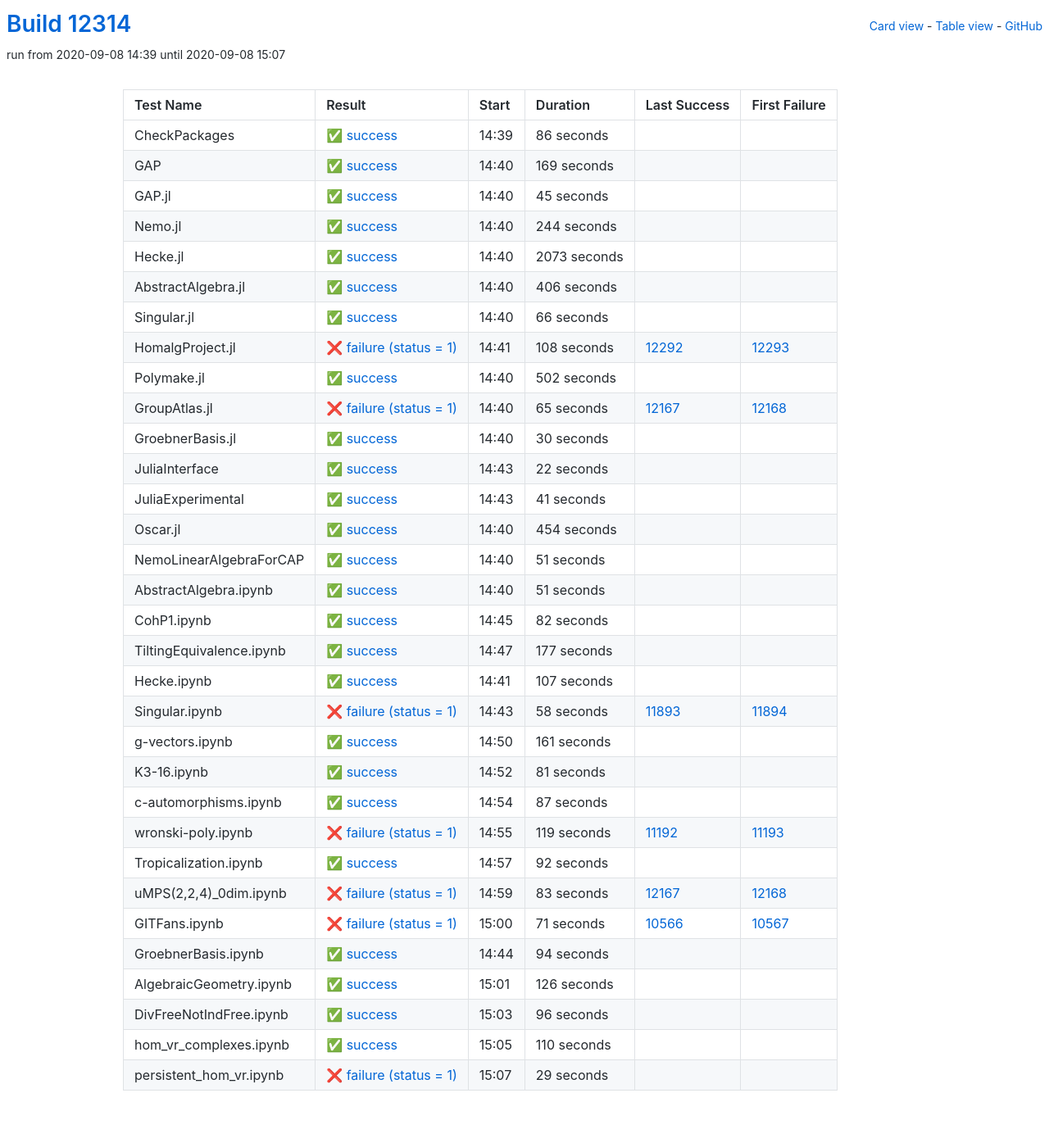
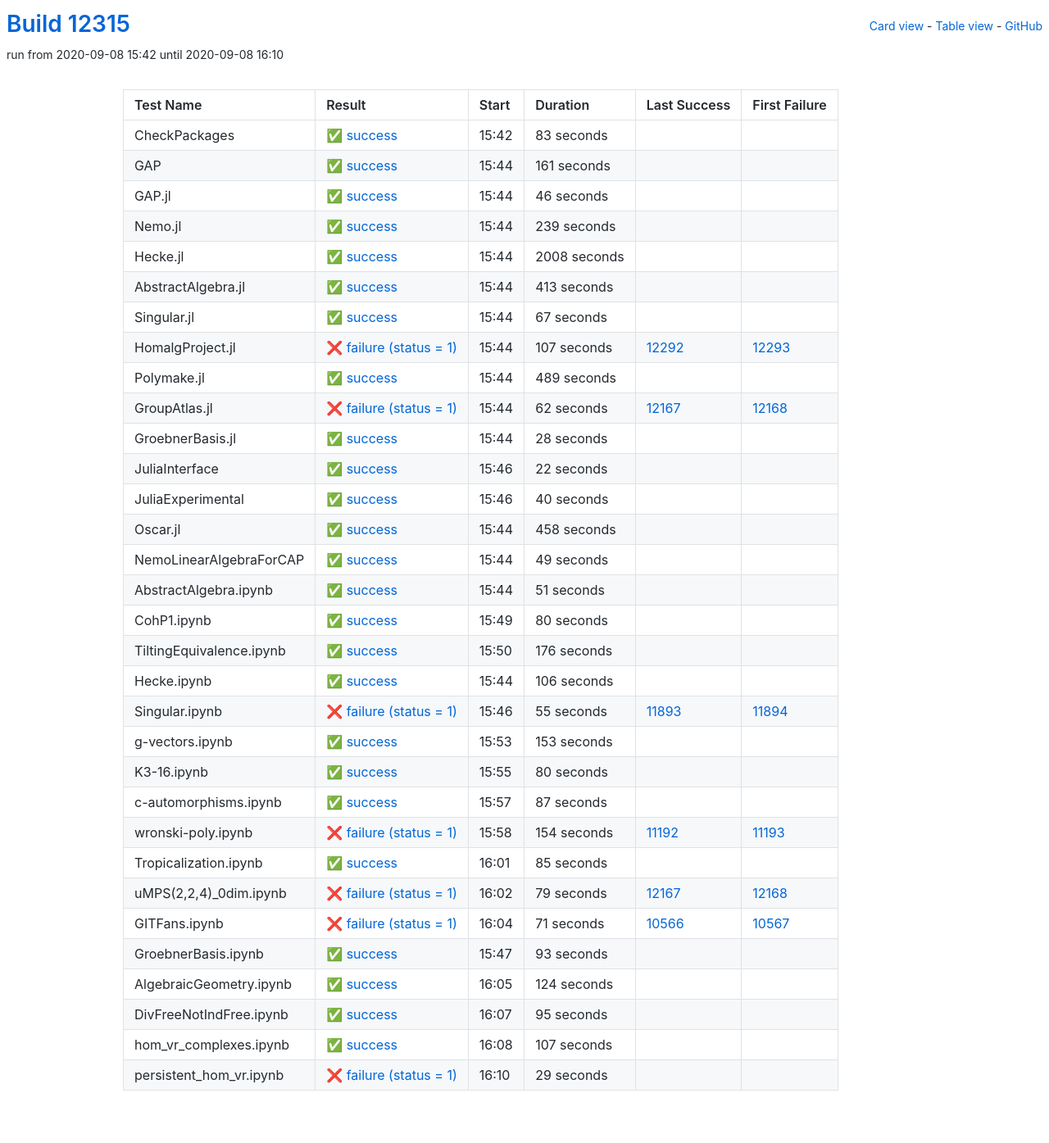
Before and after one commit to oscar-system/oscar-ci-status, a Jekyll site: the page built from table.html, in a window 1280 px wide. Shown: the whole page at 82% size. Built offline with Jekyll 4.4.1, drawn with Linux system fonts in a browser that asks for light colours.

Commit message:
Build #12315

```diff
--- a/_data/ci.yml
+++ b/_data/ci.yml
@@ -1,6 +1,6 @@
 ---
-build: 12314
-build_url: https://oscarci.mathematik.uni-kl.de/job/oscar/12314/
+build: 12315
+build_url: https://oscarci.mathematik.uni-kl.de/job/oscar/12315/
 job: oscar
 organization: oscar-system
 repo: oscar-ci-status
@@ -8,140 +8,140 @@
 tests:
 - name: CheckPackages
   id: checkpackages
-  log: https://oscarci.mathematik.uni-kl.de/job/oscar/12314/artifact/logs/build-12314/CheckPackages.log
-  start: 2020-09-08 14:39
+  log: https://oscarci.mathematik.uni-kl.de/job/oscar/12315/artifact/logs/build-12315/CheckPackages.log
+  start: 2020-09-08 15:42
   success: true
   exitcode: 0
   status: success
-  duration: 86
+  duration: 83
   last_success: false
   last_success_url:
   first_failure: false
   first_failure_url:
 - name: GAP
   id: gap
-  log: https://oscarci.mathematik.uni-kl.de/job/oscar/12314/artifact/logs/build-12314/GAP.log
-  start: 2020-09-08 14:40
+  log: https://oscarci.mathematik.uni-kl.de/job/oscar/12315/artifact/logs/build-12315/GAP.log
+  start: 2020-09-08 15:44
   success: true
   exitcode: 0
   status: success
-  duration: 169
+  duration: 161
   last_success: false
   last_success_url:
   first_failure: false
   first_failure_url:
 - name: GAP.jl
   id: gap-jl
-  log: https://oscarci.mathematik.uni-kl.de/job/oscar/12314/artifact/logs/build-12314/GAP.jl.log
-  start: 2020-09-08 14:40
+  log: https://oscarci.mathematik.uni-kl.de/job/oscar/12315/artifact/logs/build-12315/GAP.jl.log
+  start: 2020-09-08 15:44
   success: true
   exitcode: 0
   status: success
-  duration: 45
+  duration: 46
   last_success: false
   last_success_url:
   first_failure: false
   first_failure_url:
 - name: Nemo.jl
   id: nemo-jl
-  log: https://oscarci.mathematik.uni-kl.de/job/oscar/12314/artifact/logs/build-12314/Nemo.jl.log
-  start: 2020-09-08 14:40
+  log: https://oscarci.mathematik.uni-kl.de/job/oscar/12315/artifact/logs/build-12315/Nemo.jl.log
+  start: 2020-09-08 15:44
   success: true
   exitcode: 0
   status: success
-  duration: 244
+  duration: 239
   last_success: false
   last_success_url:
   first_failure: false
   first_failure_url:
 - name: Hecke.jl
   id: hecke-jl
-  log: https://oscarci.mathematik.uni-kl.de/job/oscar/12314/artifact/logs/build-12314/Hecke.jl.log
-  start: 2020-09-08 14:40
+  log: https://oscarci.mathematik.uni-kl.de/job/oscar/12315/artifact/logs/build-12315/Hecke.jl.log
+  start: 2020-09-08 15:44
   success: true
   exitcode: 0
   status: success
-  duration: 2073
+  duration: 2008
   last_success: false
   last_success_url:
   first_failure: false
   first_failure_url:
 - name: AbstractAlgebra.jl
   id: abstractalgebra-jl
-  log: https://oscarci.mathematik.uni-kl.de/job/oscar/12314/artifact/logs/build-12314/AbstractAlgebra.jl.log
-  start: 2020-09-08 14:40
+  log: https://oscarci.mathematik.uni-kl.de/job/oscar/12315/artifact/logs/build-12315/AbstractAlgebra.jl.log
+  start: 2020-09-08 15:44
   success: true
   exitcode: 0
   status: success
-  duration: 406
+  duration: 413
   last_success: false
   last_success_url:
   first_failure: false
   first_failure_url:
 - name: Singular.jl
   id: singular-jl
-  log: https://oscarci.mathematik.uni-kl.de/job/oscar/12314/artifact/logs/build-12314/Singular.jl.log
-  start: 2020-09-08 14:40
+  log: https://oscarci.mathematik.uni-kl.de/job/oscar/12315/artifact/logs/build-12315/Singular.jl.log
+  start: 2020-09-08 15:44
   success: true
   exitcode: 0
   status: success
-  duration: 66
+  duration: 67
   last_success: false
   last_success_url:
   first_failure: false
   first_failure_url:
 - name: HomalgProject.jl
   id: homalgproject-jl
-  log: https://oscarci.mathematik.uni-kl.de/job/oscar/12314/artifact/logs/build-12314/HomalgProject.jl.log
-  start: 2020-09-08 14:41
+  log: https://oscarci.mathematik.uni-kl.de/job/oscar/12315/artifact/logs/build-12315/HomalgProject.jl.log
+  start: 2020-09-08 15:44
   success: false
   exitcode: 1
   status: failure
-  duration: 108
+  duration: 107
   last_success: 12292
   last_success_url: https://oscarci.mathematik.uni-kl.de/job/oscar/12292/
   first_failure: 12293
   first_failure_url: https://oscarci.mathematik.uni-kl.de/job/oscar/12293/
 - name: Polymake.jl
   id: polymake-jl
-  log: https://oscarci.mathematik.uni-kl.de/job/oscar/12314/artifact/logs/build-12314/Polymake.jl.log
-  start: 2020-09-08 14:40
+  log: https://oscarci.mathematik.uni-kl.de/job/oscar/12315/artifact/logs/build-12315/Polymake.jl.log
+  start: 2020-09-08 15:44
   success: true
   exitcode: 0
   status: success
-  duration: 502
+  duration: 489
   last_success: false
   last_success_url:
   first_failure: false
   first_failure_url:
 - name: GroupAtlas.jl
   id: groupatlas-jl
-  log: https://oscarci.mathematik.uni-kl.de/job/oscar/12314/artifact/logs/build-12314/GroupAtlas.jl.log
-  start: 2020-09-08 14:40
+  log: https://oscarci.mathematik.uni-kl.de/job/oscar/12315/artifact/logs/build-12315/GroupAtlas.jl.log
+  start: 2020-09-08 15:44
   success: false
   exitcode: 1
   status: failure
-  duration: 65
+  duration: 62
   last_success: 12167
   last_success_url: https://oscarci.mathematik.uni-kl.de/job/oscar/12167/
   first_failure: 12168
   first_failure_url: https://oscarci.mathematik.uni-kl.de/job/oscar/12168/
 - name: GroebnerBasis.jl
   id: groebnerbasis-jl
-  log: https://oscarci.mathematik.uni-kl.de/job/oscar/12314/artifact/logs/build-12314/GroebnerBasis.jl.log
-  start: 2020-09-08 14:40
+  log: https://oscarci.mathematik.uni-kl.de/job/oscar/12315/artifact/logs/build-12315/GroebnerBasis.jl.log
+  start: 2020-09-08 15:44
   success: true
   exitcode: 0
   status: success
-  duration: 30
+  duration: 28
   last_success: false
   last_success_url:
   first_failure: false
   first_failure_url:
 - name: JuliaInterface
   id: juliainterface
-  log: https://oscarci.mathematik.uni-kl.de/job/oscar/12314/artifact/logs/build-12314/JuliaInterface.log
-  start: 2020-09-08 14:43
+  log: https://oscarci.mathematik.uni-kl.de/job/oscar/12315/artifact/logs/build-12315/JuliaInterface.log
+  start: 2020-09-08 15:46
   success: true
   exitcode: 0
   status: success
@@ -152,44 +152,44 @@
   first_failure_url:
 - name: JuliaExperimental
   id: juliaexperimental
-  log: https://oscarci.mathematik.uni-kl.de/job/oscar/12314/artifact/logs/build-12314/JuliaExperimental.log
-  start: 2020-09-08 14:43
+  log: https://oscarci.mathematik.uni-kl.de/job/oscar/12315/artifact/logs/build-12315/JuliaExperimental.log
+  start: 2020-09-08 15:46
   success: true
   exitcode: 0
   status: success
-  duration: 41
+  duration: 40
   last_success: false
   last_success_url:
   first_failure: false
   first_failure_url:
 - name: Oscar.jl
   id: oscar-jl
-  log: https://oscarci.mathematik.uni-kl.de/job/oscar/12314/artifact/logs/build-12314/Oscar.jl.log
-  start: 2020-09-08 14:40
+  log: https://oscarci.mathematik.uni-kl.de/job/oscar/12315/artifact/logs/build-12315/Oscar.jl.log
+  start: 2020-09-08 15:44
   success: true
   exitcode: 0
   status: success
-  duration: 454
+  duration: 458
   last_success: false
   last_success_url:
   first_failure: false
   first_failure_url:
 - name: NemoLinearAlgebraForCAP
   id: nemolinearalgebraforcap
-  log: https://oscarci.mathematik.uni-kl.de/job/oscar/12314/artifact/logs/build-12314/NemoLinearAlgebraForCAP.log
-  start: 2020-09-08 14:40
+  log: https://oscarci.mathematik.uni-kl.de/job/oscar/12315/artifact/logs/build-12315/NemoLinearAlgebraForCAP.log
+  start: 2020-09-08 15:44
   success: true
   exitcode: 0
   status: success
-  duration: 51
+  duration: 49
   last_success: false
   last_success_url:
   first_failure: false
   first_failure_url:
 - name: AbstractAlgebra.ipynb
   id: abstractalgebra-ipynb
-  log: https://oscarci.mathematik.uni-kl.de/job/oscar/12314/artifact/logs/build-12314/AbstractAlgebra.ipynb.log
-  start: 2020-09-08 14:40
+  log: https://oscarci.mathematik.uni-kl.de/job/oscar/12315/artifact/logs/build-12315/AbstractAlgebra.ipynb.log
+  start: 2020-09-08 15:44
   success: true
   exitcode: 0
   status: success
@@ -200,80 +200,80 @@
   first_failure_url:
 - name: CohP1.ipynb
   id: cohp1-ipynb
-  log: https://oscarci.mathematik.uni-kl.de/job/oscar/12314/artifact/logs/build-12314/CohP1.ipynb.log
-  start: 2020-09-08 14:45
+  log: https://oscarci.mathematik.uni-kl.de/job/oscar/12315/artifact/logs/build-12315/CohP1.ipynb.log
+  start: 2020-09-08 15:49
   success: true
   exitcode: 0
   status: success
-  duration: 82
+  duration: 80
   last_success: false
   last_success_url:
   first_failure: false
   first_failure_url:
 - name: TiltingEquivalence.ipynb
   id: tiltingequivalence-ipynb
-  log: https://oscarci.mathematik.uni-kl.de/job/oscar/12314/artifact/logs/build-12314/TiltingEquivalence.ipynb.log
-  start: 2020-09-08 14:47
+  log: https://oscarci.mathematik.uni-kl.de/job/oscar/12315/artifact/logs/build-12315/TiltingEquivalence.ipynb.log
+  start: 2020-09-08 15:50
   success: true
   exitcode: 0
   status: success
-  duration: 177
+  duration: 176
   last_success: false
   last_success_url:
   first_failure: false
   first_failure_url:
 - name: Hecke.ipynb
   id: hecke-ipynb
-  log: https://oscarci.mathematik.uni-kl.de/job/oscar/12314/artifact/logs/build-12314/Hecke.ipynb.log
-  start: 2020-09-08 14:41
+  log: https://oscarci.mathematik.uni-kl.de/job/oscar/12315/artifact/logs/build-12315/Hecke.ipynb.log
+  start: 2020-09-08 15:44
   success: true
   exitcode: 0
   status: success
-  duration: 107
+  duration: 106
   last_success: false
   last_success_url:
   first_failure: false
   first_failure_url:
 - name: Singular.ipynb
   id: singular-ipynb
-  log: https://oscarci.mathematik.uni-kl.de/job/oscar/12314/artifact/logs/build-12314/Singular.ipynb.log
-  start: 2020-09-08 14:43
+  log: https://oscarci.mathematik.uni-kl.de/job/oscar/12315/artifact/logs/build-12315/Singular.ipynb.log
+  start: 2020-09-08 15:46
   success: false
   exitcode: 1
   status: failure
-  duration: 58
+  duration: 55
   last_success: 11893
   last_success_url: https://oscarci.mathematik.uni-kl.de/job/oscar/11893/
   first_failure: 11894
   first_failure_url: https://oscarci.mathematik.uni-kl.de/job/oscar/11894/
 - name: g-vectors.ipynb
   id: g-vectors-ipynb
-  log: https://oscarci.mathematik.uni-kl.de/job/oscar/12314/artifact/logs/build-12314/g-vectors.ipynb.log
-  start: 2020-09-08 14:50
+  log: https://oscarci.mathematik.uni-kl.de/job/oscar/12315/artifact/logs/build-12315/g-vectors.ipynb.log
+  start: 2020-09-08 15:53
   success: true
   exitcode: 0
   status: success
-  duration: 161
+  duration: 153
   last_success: false
   last_success_url:
   first_failure: false
   first_failure_url:
 - name: K3-16.ipynb
   id: k3-16-ipynb
-  log: https://oscarci.mathematik.uni-kl.de/job/oscar/12314/artifact/logs/build-12314/K3-16.ipynb.log
-  start: 2020-09-08 14:52
+  log: https://oscarci.mathematik.uni-kl.de/job/oscar/12315/artifact/logs/build-12315/K3-16.ipynb.log
+  start: 2020-09-08 15:55
   success: true
   exitcode: 0
   status: success
-  duration: 81
+  duration: 80
   last_success: false
   last_success_url:
   first_failure: false
   first_failure_url:
 - name: c-automorphisms.ipynb
   id: c-automorphisms-ipynb
-  log: https://oscarci.mathematik.uni-kl.de/job/oscar/12314/artifact/logs/build-12314/c-automorphisms.ipynb.log
-  start: 2020-09-08 14:54
+  log: https://oscarci.mathematik.uni-kl.de/job/oscar/12315/artifact/logs/build-12315/c-automorphisms.ipynb.log
+  start: 2020-09-08 15:57
   success: true
   exitcode: 0
   status: success
@@ -284,44 +284,44 @@
   first_failure_url:
 - name: wronski-poly.ipynb
   id: wronski-poly-ipynb
-  log: https://oscarci.mathematik.uni-kl.de/job/oscar/12314/artifact/logs/build-12314/wronski-poly.ipynb.log
-  start: 2020-09-08 14:55
+  log: https://oscarci.mathematik.uni-kl.de/job/oscar/12315/artifact/logs/build-12315/wronski-poly.ipynb.log
+  start: 2020-09-08 15:58
   success: false
   exitcode: 1
   status: failure
-  duration: 119
+  duration: 154
   last_success: 11192
   last_success_url: https://oscarci.mathematik.uni-kl.de/job/oscar/11192/
   first_failure: 11193
   first_failure_url: https://oscarci.mathematik.uni-kl.de/job/oscar/11193/
 - name: Tropicalization.ipynb
   id: tropicalization-ipynb
-  log: https://oscarci.mathematik.uni-kl.de/job/oscar/12314/artifact/logs/build-12314/Tropicalization.ipynb.log
-  start: 2020-09-08 14:57
+  log: https://oscarci.mathematik.uni-kl.de/job/oscar/12315/artifact/logs/build-12315/Tropicalization.ipynb.log
+  start: 2020-09-08 16:01
   success: true
   exitcode: 0
   status: success
-  duration: 92
+  duration: 85
   last_success: false
   last_success_url:
   first_failure: false
   first_failure_url:
 - name: uMPS(2,2,4)_0dim.ipynb
   id: umps-2-2-4-0dim-ipynb
-  log: https://oscarci.mathematik.uni-kl.de/job/oscar/12314/artifact/logs/build-12314/uMPS-2-2-4-_0dim.ipynb.log
-  start: 2020-09-08 14:59
+  log: https://oscarci.mathematik.uni-kl.de/job/oscar/12315/artifact/logs/build-12315/uMPS-2-2-4-_0dim.ipynb.log
+  start: 2020-09-08 16:02
   success: false
   exitcode: 1
   status: failure
-  duration: 83
+  duration: 79
   last_success: 12167
   last_success_url: https://oscarci.mathematik.uni-kl.de/job/oscar/12167/
   first_failure: 12168
   first_failure_url: https://oscarci.mathematik.uni-kl.de/job/oscar/12168/
 - name: GITFans.ipynb
   id: gitfans-ipynb
-  log: https://oscarci.mathematik.uni-kl.de/job/oscar/12314/artifact/logs/build-12314/GITFans.ipynb.log
-  start: 2020-09-08 15:00
+  log: https://oscarci.mathematik.uni-kl.de/job/oscar/12315/artifact/logs/build-12315/GITFans.ipynb.log
+  start: 2020-09-08 16:04
   success: false
   exitcode: 1
   status: failure
@@ -332,56 +332,56 @@
   first_failure_url: https://oscarci.mathematik.uni-kl.de/job/oscar/10567/
 - name: GroebnerBasis.ipynb
   id: groebnerbasis-ipynb
-  log: https://oscarci.mathematik.uni-kl.de/job/oscar/12314/artifact/logs/build-12314/GroebnerBasis.ipynb.log
-  start: 2020-09-08 14:44
+  log: https://oscarci.mathematik.uni-kl.de/job/oscar/12315/artifact/logs/build-12315/GroebnerBasis.ipynb.log
+  start: 2020-09-08 15:47
   success: true
   exitcode: 0
   status: success
-  duration: 94
+  duration: 93
   last_success: false
   last_success_url:
   first_failure: false
   first_failure_url:
 - name: AlgebraicGeometry.ipynb
   id: algebraicgeometry-ipynb
-  log: https://oscarci.mathematik.uni-kl.de/job/oscar/12314/artifact/logs/build-12314/AlgebraicGeometry.ipynb.log
-  start: 2020-09-08 15:01
+  log: https://oscarci.mathematik.uni-kl.de/job/oscar/12315/artifact/logs/build-12315/AlgebraicGeometry.ipynb.log
+  start: 2020-09-08 16:05
   success: true
   exitcode: 0
   status: success
-  duration: 126
+  duration: 124
   last_success: false
   last_success_url:
   first_failure: false
   first_failure_url:
 - name: DivFreeNotIndFree.ipynb
   id: divfreenotindfree-ipynb
-  log: https://oscarci.mathematik.uni-kl.de/job/oscar/12314/artifact/logs/build-12314/DivFreeNotIndFree.ipynb.log
-  start: 2020-09-08 15:03
+  log: https://oscarci.mathematik.uni-kl.de/job/oscar/12315/artifact/logs/build-12315/DivFreeNotIndFree.ipynb.log
+  start: 2020-09-08 16:07
   success: true
   exitcode: 0
   status: success
-  duration: 96
+  duration: 95
   last_success: false
   last_success_url:
   first_failure: false
   first_failure_url:
 - name: hom_vr_complexes.ipynb
   id: hom-vr-complexes-ipynb
-  log: https://oscarci.mathematik.uni-kl.de/job/oscar/12314/artifact/logs/build-12314/hom_vr_complexes.ipynb.log
-  start: 2020-09-08 15:05
+  log: https://oscarci.mathematik.uni-kl.de/job/oscar/12315/artifact/logs/build-12315/hom_vr_complexes.ipynb.log
+  start: 2020-09-08 16:08
   success: true
   exitcode: 0
   status: success
-  duration: 110
+  duration: 107
   last_success: false
   last_success_url:
   first_failure: false
   first_failure_url:
 - name: persistent_hom_vr.ipynb
   id: persistent-hom-vr-ipynb
-  log: https://oscarci.mathematik.uni-kl.de/job/oscar/12314/artifact/logs/build-12314/persistent_hom_vr.ipynb.log
-  start: 2020-09-08 15:07
+  log: https://oscarci.mathematik.uni-kl.de/job/oscar/12315/artifact/logs/build-12315/persistent_hom_vr.ipynb.log
+  start: 2020-09-08 16:10
   success: false
   exitcode: 1
   status: failure
```
Also changed, not shown: README.md.
